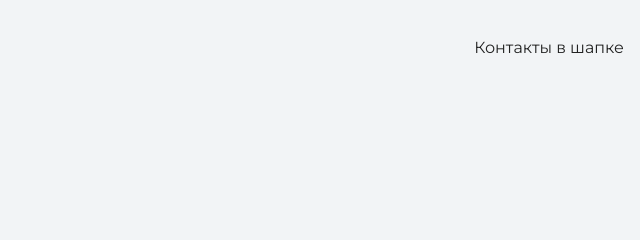
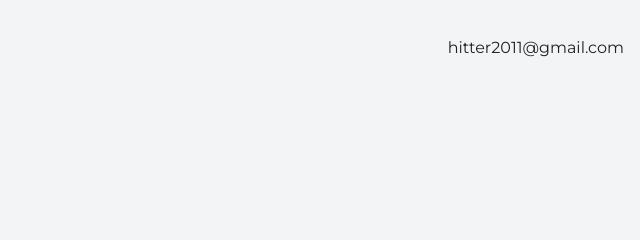
Before and after one commit to hitter2011/portfolio, a plain HTML site: page index.html in a window 1280 px wide. Shown: the top 240 px of the page, 640-1280 px from the left. Drawn offline with nearby package versions, Linux system fonts and the light colour scheme.

Commit message:
Добавление контакта

```diff
--- a/index.html
+++ b/index.html
@@ -10,7 +10,7 @@
   <body>
     <header class="page-header">
       <div class="container">
-        Контакты в шапке
+        hitter2011@gmail.com
       </div>
     </header>
 
```
